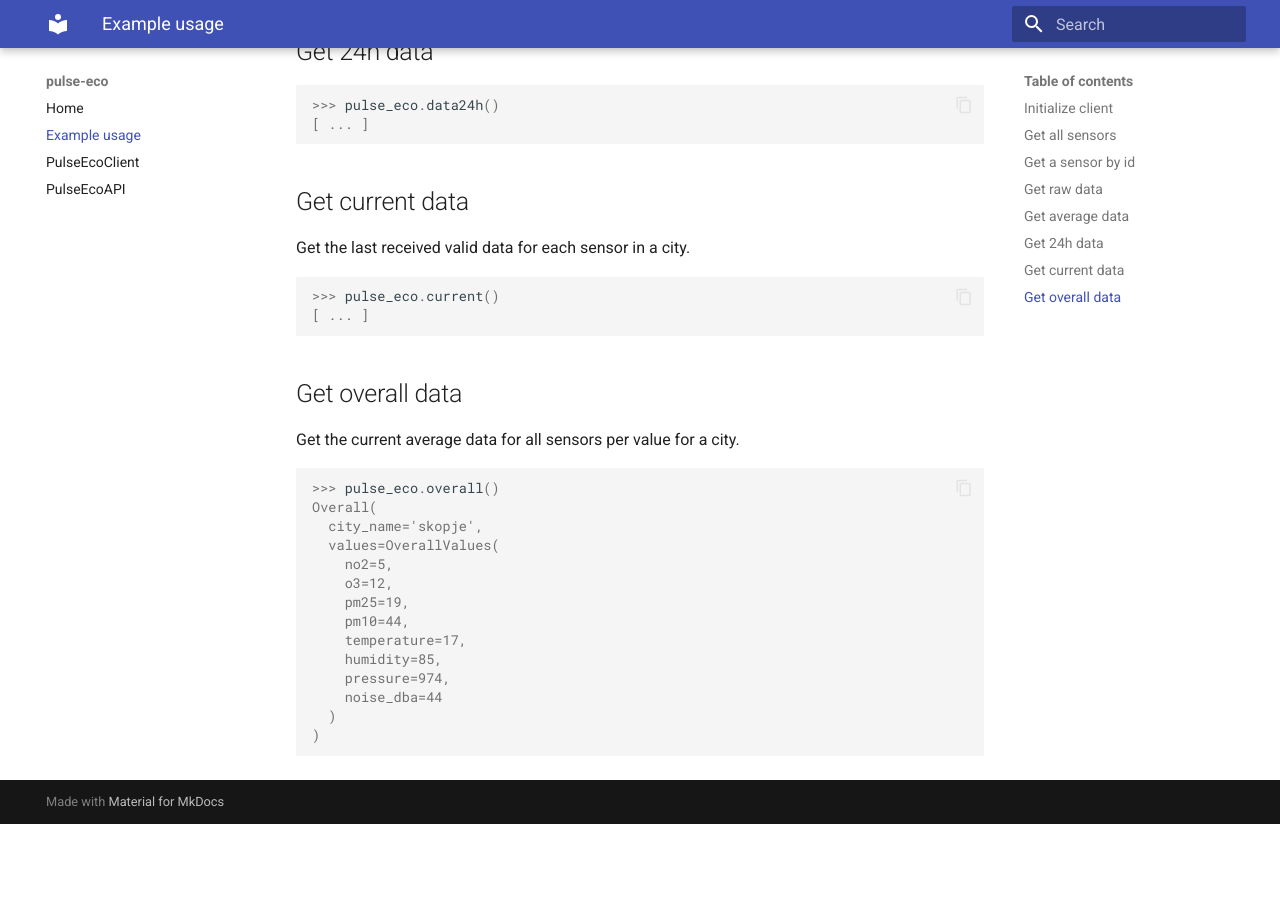
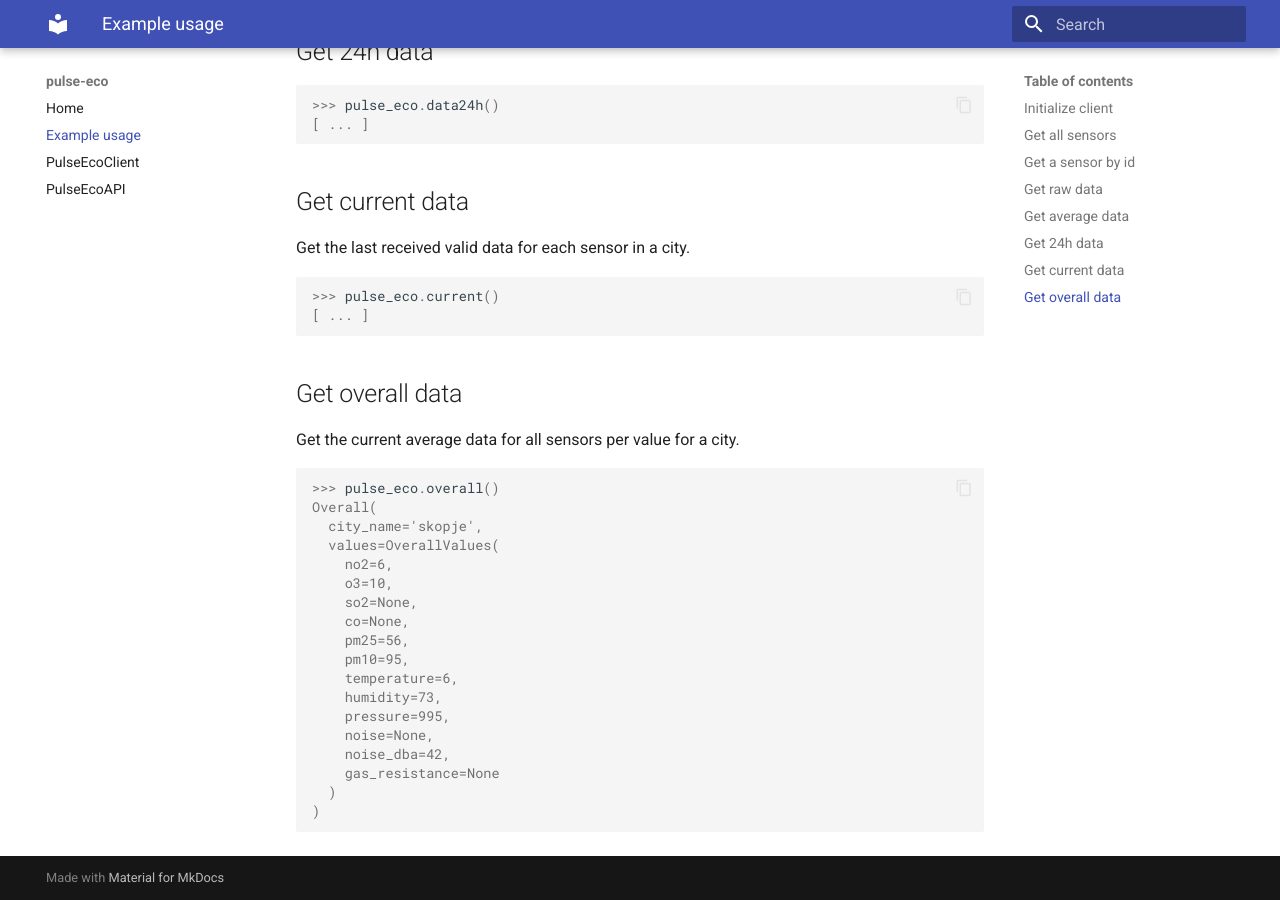
Before and after one commit to martinkozle/pulse-eco, an MkDocs documentation site: the page built from mkdocs/example-usage.md, in a window 1280 px wide and 900 px high, scrolled down 2140 px. Built offline with MkDocs 1.6.1 and Material for MkDocs 9.7.7, drawn with Linux system fonts in a browser that asks for light colours; before the commit the page ends 2964 px from its top, so only the background shows below that.

Commit message:
Update overall docs example

````diff
--- a/mkdocs/example-usage.md
+++ b/mkdocs/example-usage.md
@@ -125,14 +125,18 @@ Get the current average data for all sensors per value for a city.
 Overall(
   city_name='skopje',
   values=OverallValues(
-    no2=5,
-    o3=12,
-    pm25=19,
-    pm10=44,
-    temperature=17,
-    humidity=85,
-    pressure=974,
-    noise_dba=44
+    no2=6,
+    o3=10,
+    so2=None,
+    co=None,
+    pm25=56,
+    pm10=95,
+    temperature=6,
+    humidity=73,
+    pressure=995,
+    noise=None,
+    noise_dba=42,
+    gas_resistance=None
   )
 )
 ```
````
